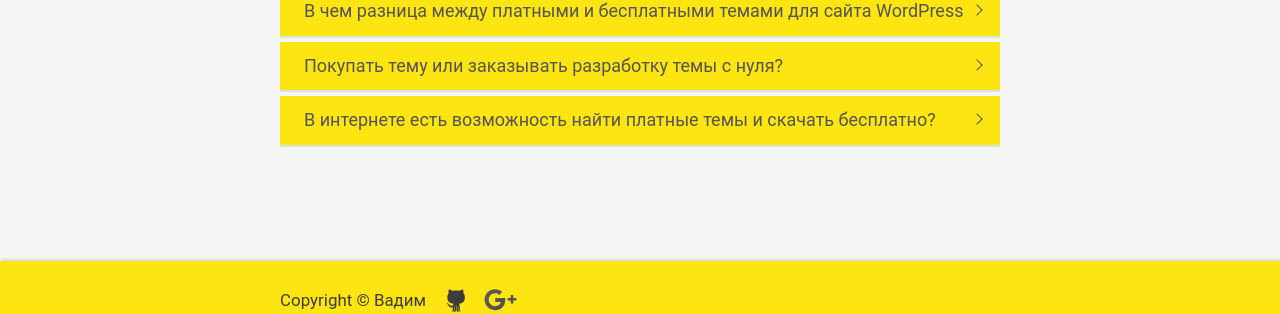
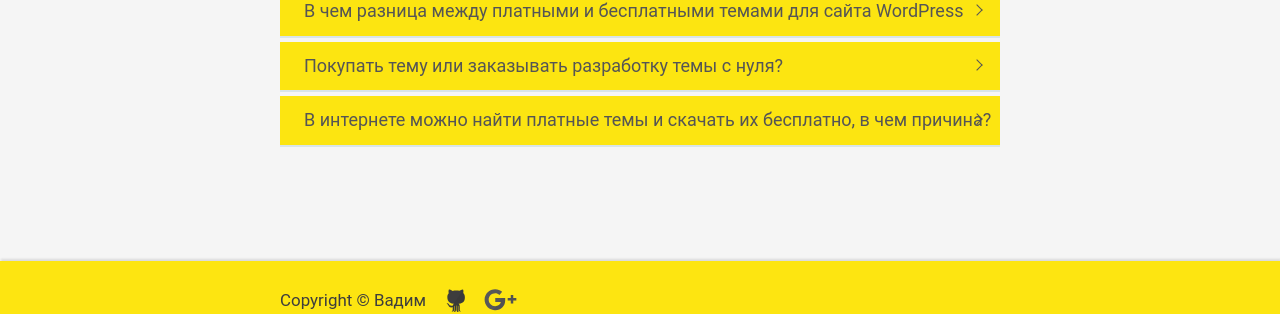
Before and after one commit to VadymVolos/vadymvolos.github.io, a Jekyll site: the page built from _posts/digital-marketing/2017-02-07-varianty-na-chem-sdelat-sayt.md, in a window 1280 px wide and 900 px high, scrolled down 1935 px. Shown: the part 488-802 px from the top of the window. Built offline with Jekyll 4.4.1, drawn with Linux system fonts in a browser that asks for light colours; nearby versions of some CDN libraries; comment, search, counter and statistics services are not loaded.

Commit message:
Update 2017-02-07-varianty-na-chem-sdelat-sayt.md

```diff
--- a/_posts/digital-marketing/2017-02-07-varianty-na-chem-sdelat-sayt.md
+++ b/_posts/digital-marketing/2017-02-07-varianty-na-chem-sdelat-sayt.md
@@ -109,7 +109,7 @@
 		</div>
 	</li>
 	<li class="accordion-li">
-		<a class="accordion-a">В интернете есть возможность найти платные темы и скачать бесплатно?</a>
+		<a class="accordion-a">В интернете можно найти платные темы и скачать их бесплатно, в чем причина?</a>
 		<div class="accordion-content">
 		<p>
 		    Да есть сайты которые размещают у себя ворованные темы и дают скачать тему бесплатно, или за какую-то маленькую плату.
```
